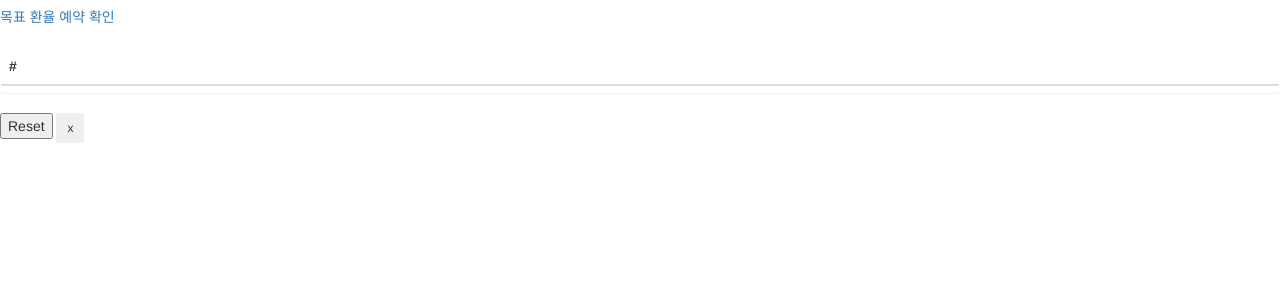
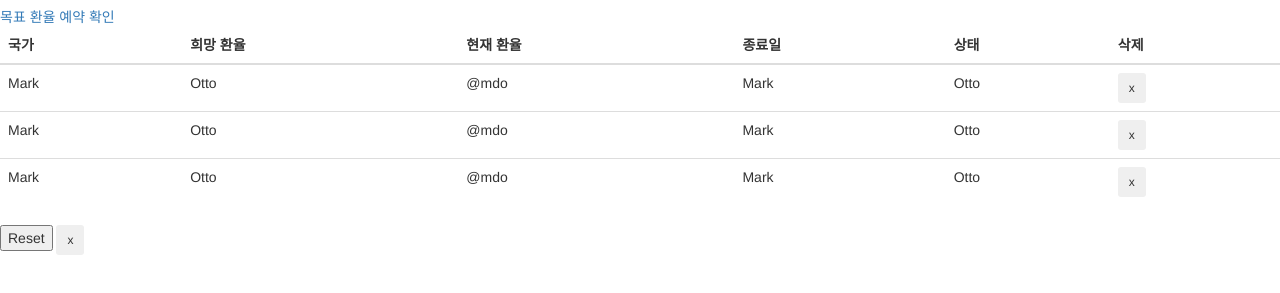
Before and after one commit to DoyoungEricaKim/whale_exchange, a browser extension: page whale_project/check.html in a window 1280 px wide. Shown: the part 127-420 px from the top of the page. Drawn offline with Linux system fonts and the light colour scheme.

Commit message:
working on table

```diff
--- a/whale_project/check.html
+++ b/whale_project/check.html
@@ -16,7 +16,6 @@
     </head>
 
   <body>
-
     <header>
       <img src="img/logo.png" alt="logo" width="5%" height="5%">
       <h1>환전 알람</h1>
@@ -27,24 +26,47 @@
     </nav>
 
     <article>
-      <div class="panel table-responsive no-gutter">
-        <h2 id="table_title"></h2>
-        <table id="table" class="dataTable table" width="100%">
+      <table class="table">
         <thead>
           <tr>
-              <th width="3%">
-                #
-              </th>
-              <th width="40%" id="id_th_1"></th>
-              <th width="40%" id="id_th_2"></th>
-              <th width="15%" id="id_th_3"></th>
+            <th scope="col">국가</th>
+            <th scope="col">희망 환율</th>
+            <th scope="col">현재 환율</th>
+            <th scope="col">종료일</th>
+            <th scope="col">상태</th>
+            <th scope="col">삭제</th>
           </tr>
         </thead>
-          <tbody id="table-body">
+        <tbody>
+          <tr>
+            <td>Mark</td>
+            <td>Otto</td>
+            <td>@mdo</td>
+            <td>Mark</td>
+            <td>Otto</td>
+            <td><button id="delete_btn"
+              class="btn btn-light btn-sm">x</button></td>
+          </tr>
+          <tr>
+            <td>Mark</td>
+            <td>Otto</td>
+            <td>@mdo</td>
+            <td>Mark</td>
+            <td>Otto</td>
+            <td><button id="delete_btn"
+              class="btn btn-light btn-sm">x</button></td>
+          </tr>
+          <tr>
+            <td>Mark</td>
+            <td>Otto</td>
+            <td>@mdo</td>
+            <td>Mark</td>
+            <td>Otto</td>
+            <td><button id="delete_btn"
+              class="btn btn-light btn-sm">x</button></td>
+          </tr>
         </tbody>
       </table>
-        <a id="id_clear_all" href="#"></a>
-      </div>
     </article>
     <button id="clear_btn">Reset</button>
     <button id="delete_btn" class="btn btn-light btn-sm">x</button>
--- a/whale_project/js/main.js
+++ b/whale_project/js/main.js
@@ -1,24 +1,24 @@
 (function () {
 
-  $('#pdate').on('change', (event) => {
+  $('#pdate').on('change', function(event) {
     countCheck();
   })
-  $('#pdate').on('click', (event) => {
+  $('#pdate').on('click', function(event) {
     blockCal();
   })
-  $('#id_reserv').on('click', (event) => {
+  $('#id_reserv').on('click', function(event) {
     event.preventDefault();
     window.location.href = "index.html";
   })
-  $('#id_check').on('click', (event) => {
+  $('#id_check').on('click', function(event) {
     event.preventDefault();
     window.location.href = "check.html";
   })
-  $('#conf').on('click', (event) => {
+  $('#conf').on('click', function(event) {
     event.preventDefault();
     window.location.href = "index.html";
   })
-  $('#checkinfo').on('click', (event) => {
+  $('#checkinfo').on('click', function(event) {
     event.preventDefault();
     window.location.href = "check.html";
   })
@@ -95,6 +95,7 @@ function setData1(data, status){
       curstr = data["USD"];
   test.html(curstr);
 }
+
 function setData2(data, status){
   var test = $("#exchangeKRW"),
       curstr = data["JPY"];
--- a/whale_project/js/storage.js
+++ b/whale_project/js/storage.js
@@ -16,12 +16,6 @@ function runStorage() {
     if(res) {
       res.data.push(arr);
       var a = res.data;
-      /*storage에서 값 받아 올 때 a.[index][0], a.[index][1], a.[index][2]가
-      selectcur, wantkrw, pdate 순서임
-        console.log(a[0][0]);
-        console.log(a[0][1]);
-        console.log(a[0][2]);
-      */
       console.table(res.data); //확인용, 나중에 지울 것
       console.log('insert4'); //확인용, 나중에 지울 것
       whale.storage.sync.set({"data": a}, function() {
```
Lines whose indentation alone changed are shown as unchanged.
